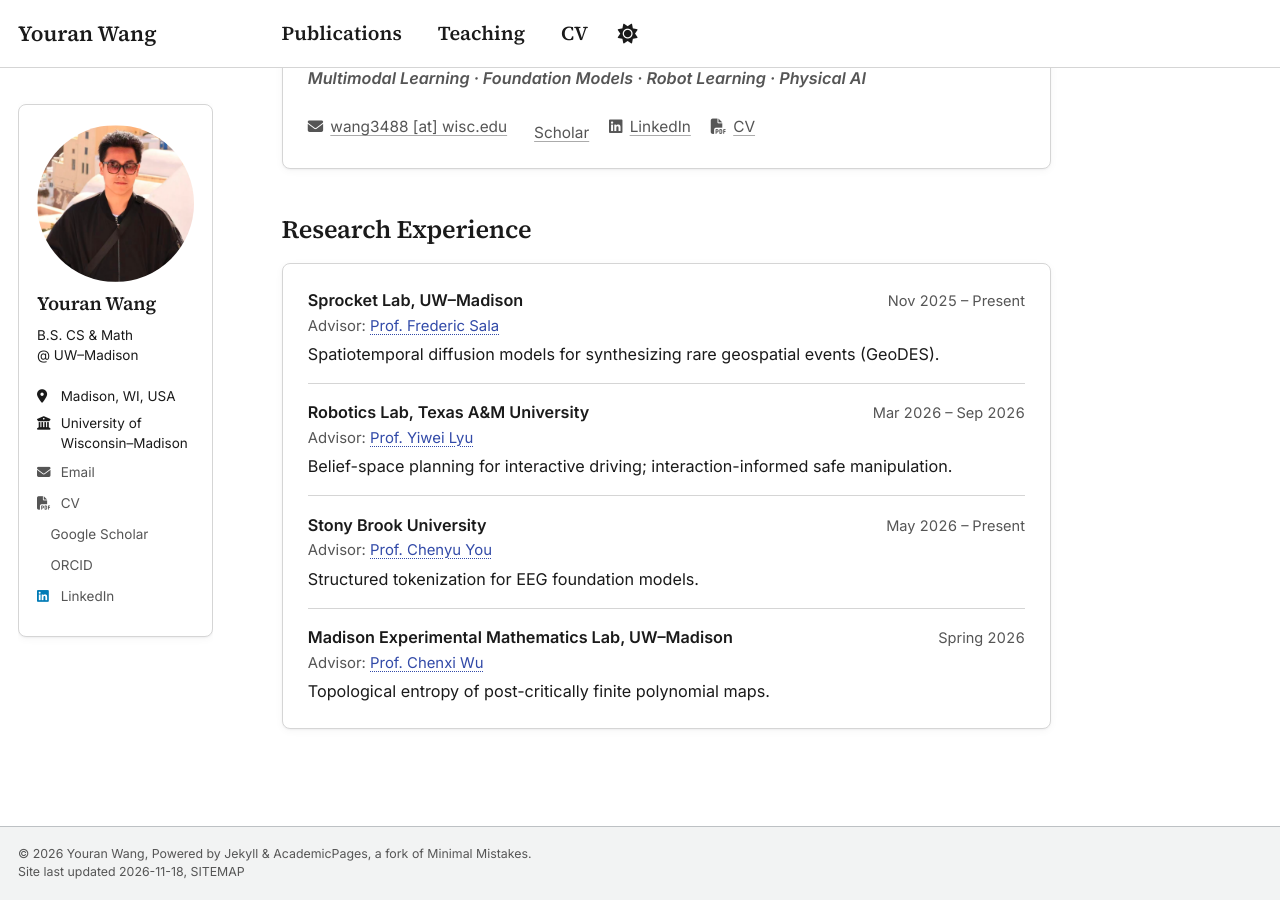
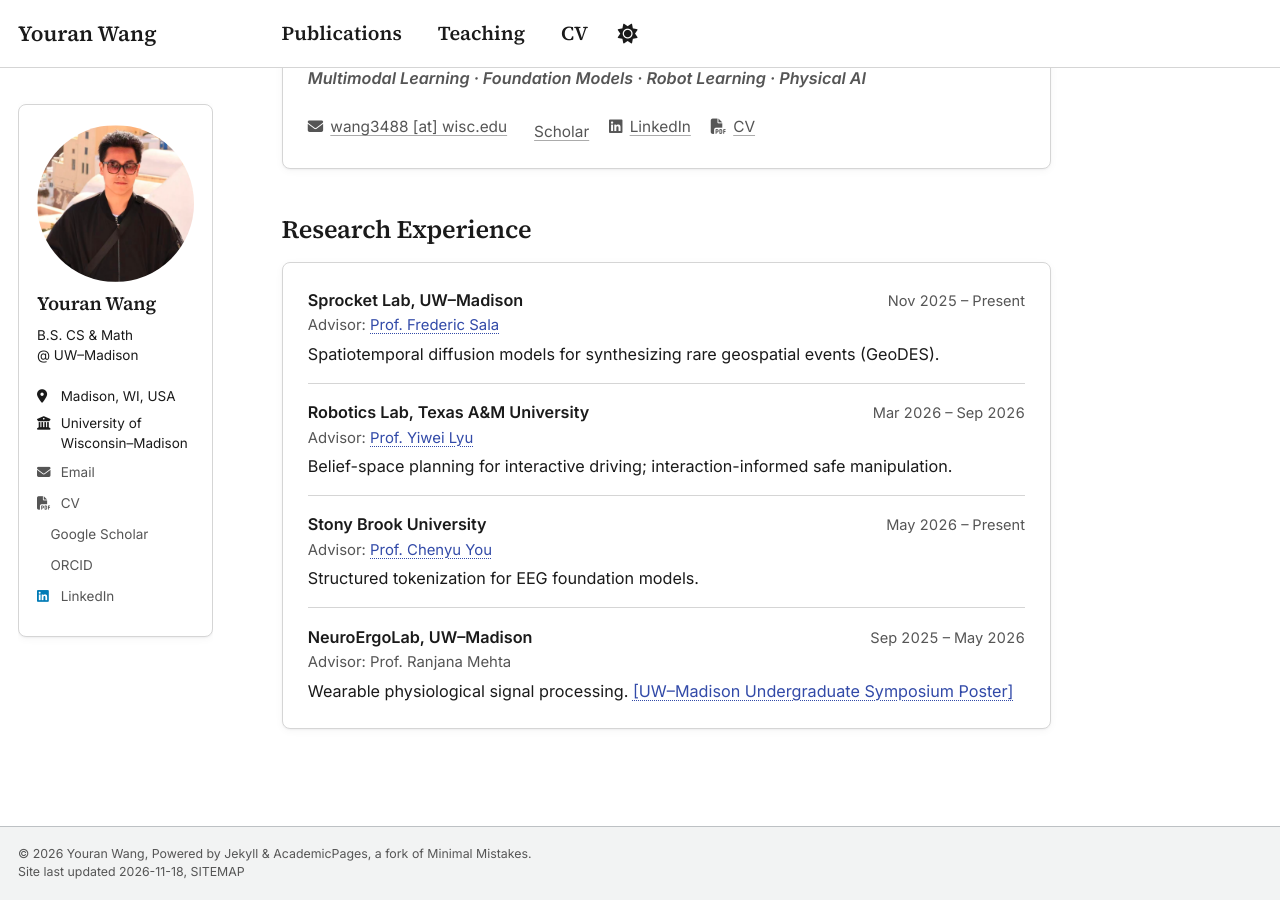
Before and after one commit to speedyfcb10/speedyfcb10.github.io, a Jekyll site: the page built from _pages/about.md, in a window 1280 px wide and 900 px high, scrolled down 630 px. Built offline with Jekyll 4.4.1, drawn with Linux system fonts in a browser that asks for light colours; comment, search, counter and statistics services are not loaded; a style sheet for code colours, icons or effects is not loaded.

Commit message:
Replace MXM with NeuroErgoLab in research experience and add symposium poster

```diff
--- a/_data/experience.yml
+++ b/_data/experience.yml
@@ -24,8 +24,9 @@
   dates: "May 2026 – Present"
   description: "Structured tokenization for EEG foundation models."
 
-- institution: "Madison Experimental Mathematics Lab, UW–Madison"
-  advisor: "Prof. Chenxi Wu"
-  advisor_url: "https://wuchenxi.github.io/"
-  dates: "Spring 2026"
-  description: "Topological entropy of post-critically finite polynomial maps."
+- institution: "NeuroErgoLab, UW–Madison"
+  advisor: "Prof. Ranjana Mehta"
+  dates: "Sep 2025 – May 2026"
+  description: >-
+    Wearable physiological signal processing.
+    [\[UW–Madison Undergraduate Symposium Poster\]](/files/YouranWang-PPG.pdf){:target="_blank" rel="noopener"}
```
Also changed, not shown: 1 other file.
